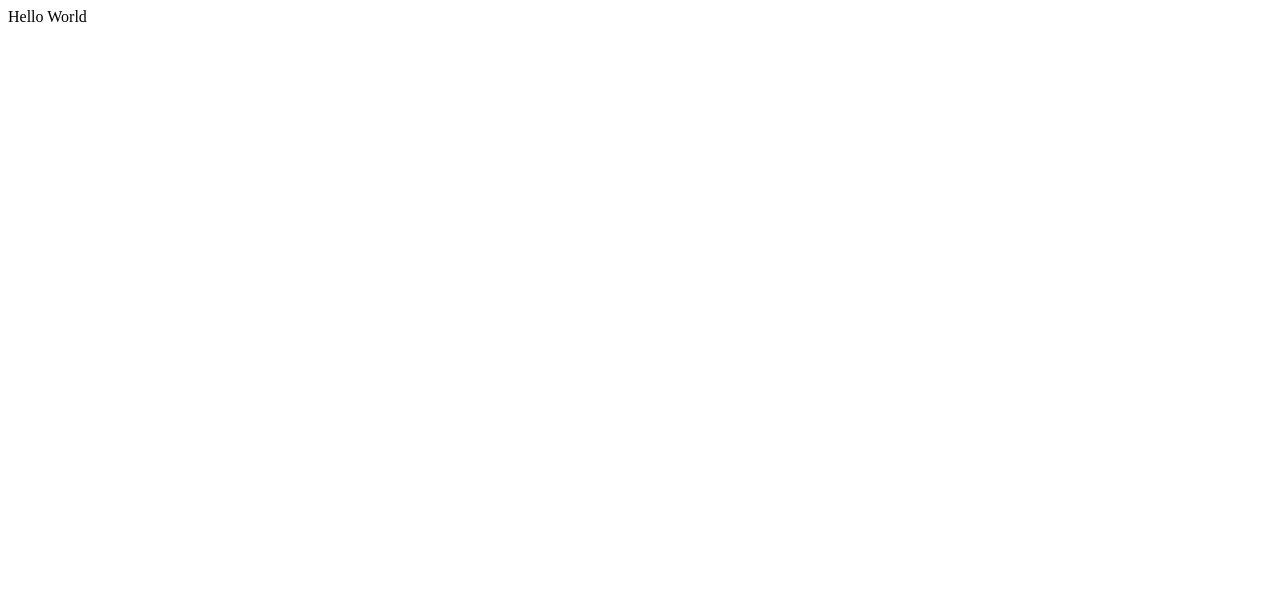
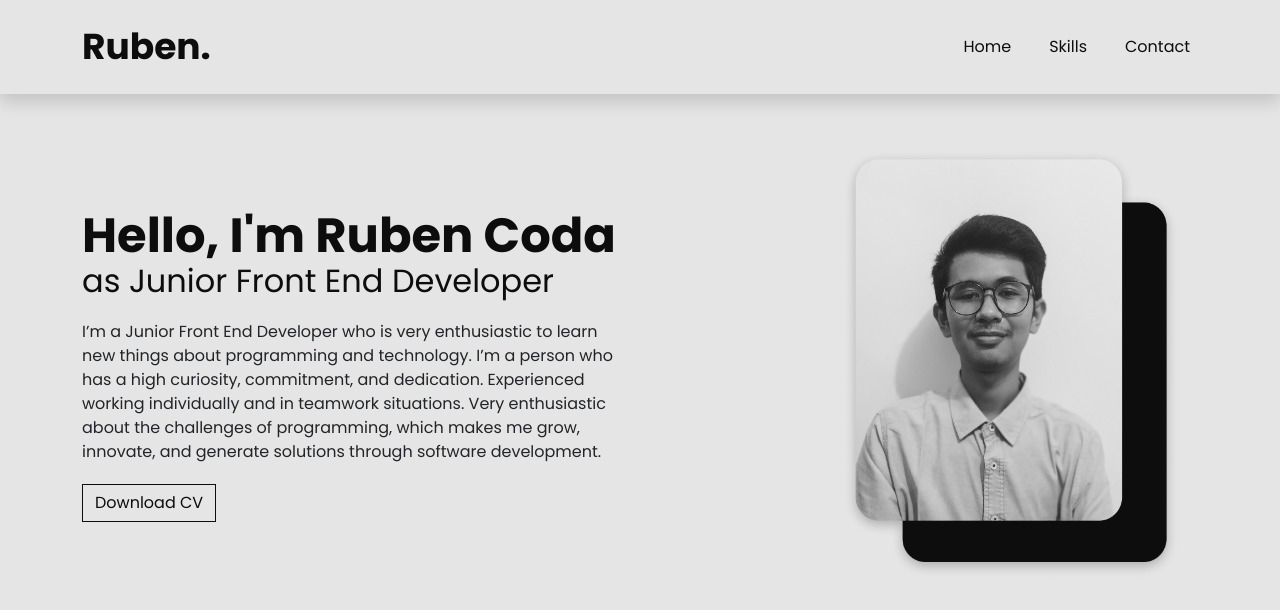
Before and after one commit to rubencoda/rubencoda.github.io, a plain HTML site: page index.html in a window 1280 px wide. Drawn offline with nearby package versions, Linux system fonts and the light colour scheme.

Commit message:
update landing page

```diff
--- a/index.html
+++ b/index.html
@@ -1,12 +1,121 @@
 <!DOCTYPE html>
+
 <html lang="en">
+
   <head>
+
     <meta charset="UTF-8" />
+
     <meta http-equiv="X-UA-Compatible" content="IE=edge" />
+
     <meta name="viewport" content="width=device-width, initial-scale=1.0" />
-    <title>Document</title>
+
+    <!-- Bootstrap 5 -->
+    <link href="https://cdn.jsdelivr.net/npm/bootstrap@5.0.2/dist/css/bootstrap.min.css" rel="stylesheet" integrity="sha384-EVSTQN3/azprG1Anm3QDgpJLIm9Nao0Yz1ztcQTwFspd3yD65VohhpuuCOmLASjC" crossorigin="anonymous">
+
+    <!-- Custom CSS -->
+    <link rel="stylesheet" href="style/style.css">
+
+    <!-- Fonts -->
+    <link rel="preconnect" href="https://fonts.googleapis.com">
+    <link rel="preconnect" href="https://fonts.gstatic.com" crossorigin>
+    <link href="https://fonts.googleapis.com/css2?family=Poppins:ital,wght@0,100;0,200;0,300;0,400;0,700;1,200;1,400&display=swap" rel="stylesheet">
+
+    <title>Ruben Website</title>
+
   </head>
+
   <body>
-    Hello World
+
+    <!-- Start Navbar -->
+    <nav class="navbar navbar-expand-lg shadow fixed-top navbar-light transparent">
+
+      <div class="container">
+
+        <a class="navbar-brand" href="#">Ruben.</a>
+
+        <button class="navbar-toggler" type="button" data-bs-toggle="collapse" data-bs-target="#navbarNav" aria-controls="navbarNav" aria-expanded="false" aria-label="Toggle navigation">
+
+          <span class="navbar-toggler-icon"></span>
+
+        </button>
+
+        <div class="collapse navbar-collapse" id="navbarNav">
+
+          <ul class="navbar-nav ms-auto">
+
+            <li class="nav-item">
+
+              <a class="nav-link active" aria-current="page" href="#">Home</a>
+
+            </li>
+
+            <li class="nav-item">
+
+              <a class="nav-link" href="#">Skills</a>
+
+            </li>
+
+            <li class="nav-item">
+
+              <a class="nav-link" href="#">Contact</a>
+
+            </li>
+
+          </ul>
+
+        </div>
+
+      </div>
+
+    </nav>
+    <!-- End Navbar -->
+
+    <!-- Start Banner -->
+    <section class="banner">
+
+      <div class="container">
+
+        <div class="row justify-content-center align-items-center">
+
+          <div class="col-lg-8">
+
+            <h2> Hello, I'm Ruben Coda </h2>
+            <h5> as Junior Front End Developer </h5>
+            <p>I’m a Junior Front End Developer who is very enthusiastic to learn <br>
+               new things about programming and technology. I’m a person who <br>
+               has a high curiosity, commitment, and dedication. Experienced <br>
+               working individually and in teamwork situations. Very enthusiastic <br>
+               about the challenges of programming, which makes me grow, <br>
+               innovate, and generate solutions through software development.
+            </p>
+            <a  href="" class="btn btn-outline-dark">Download CV</a>
+
+
+          </div>
+
+          <div class="col-lg-4">
+
+            <img src="img/foto-profile.png" width="337px" height="429px"  alt="" srcset="">
+
+          </div>
+
+        </div>
+
+      </div>
+
+    </section>
+    <!-- End Banner -->
+
+
+
+
+
+
+    <!-- Bootstrap Scripts -->
+    <script src="https://cdn.jsdelivr.net/npm/@popperjs/core@2.9.2/dist/umd/popper.min.js" integrity="sha384-IQsoLXl5PILFhosVNubq5LC7Qb9DXgDA9i+tQ8Zj3iwWAwPtgFTxbJ8NT4GN1R8p" crossorigin="anonymous"></script>
+    <script src="https://cdn.jsdelivr.net/npm/bootstrap@5.0.2/dist/js/bootstrap.min.js" integrity="sha384-cVKIPhGWiC2Al4u+LWgxfKTRIcfu0JTxR+EQDz/bgldoEyl4H0zUF0QKbrJ0EcQF" crossorigin="anonymous"></script>
+
   </body>
+
 </html>
--- /dev/null
+++ b/style/style.css
@@ -0,0 +1,80 @@
+* {
+    font-family: 'Poppins', sans-serif;
+    background-color: #E5E5E5 !important;
+}
+
+/* Navbar */
+
+.navbar {
+
+    padding-top: 15px;
+    padding-bottom: 15px;
+
+}
+
+.navbar-brand {
+
+    font-size: 36px;
+    font-weight: bold;
+    color: #0D0D0D !important;
+
+}
+
+.navbar-nav {
+
+    font-size: 16px !important;
+    font-weight: normal !important;
+    color: #0D0D0D !important;
+
+}
+
+.navbar-light .navbar-nav .nav-link {
+
+    color: #0D0D0D !important;
+
+}
+
+.navbar-nav .nav-link {
+
+    padding-left: 30px !important;
+
+}
+
+/* Banner */
+.banner {
+
+    margin-top: 150px;
+
+}
+
+.banner h2 {
+
+    font-size: 48px;
+    font-weight: bold;
+    color: #0D0D0D !important;
+
+}
+
+.banner h5 {
+
+    margin-top: -10px;
+    font-weight: normal;
+    font-size: 32px;
+    color: #0D0D0D !important;
+
+}
+
+.banner p {
+
+    margin-top: 20px;
+    margin-bottom: 20px;
+
+}
+
+.btn-outline-dark {
+
+    color: #0D0D0D !important;
+    border-color: #0D0D0D;
+    border-radius: 0;
+
+}
```
Also changed, not shown: img/foto-profile.png (added).
